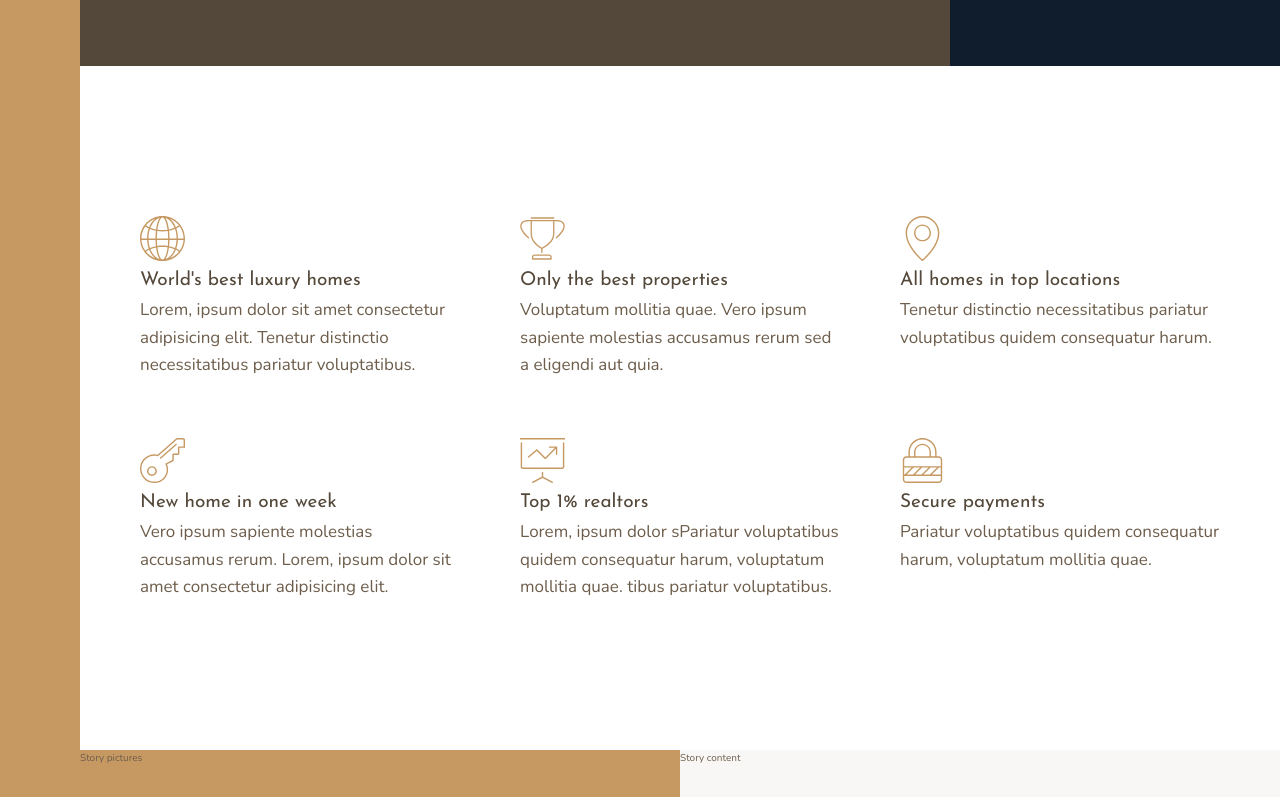
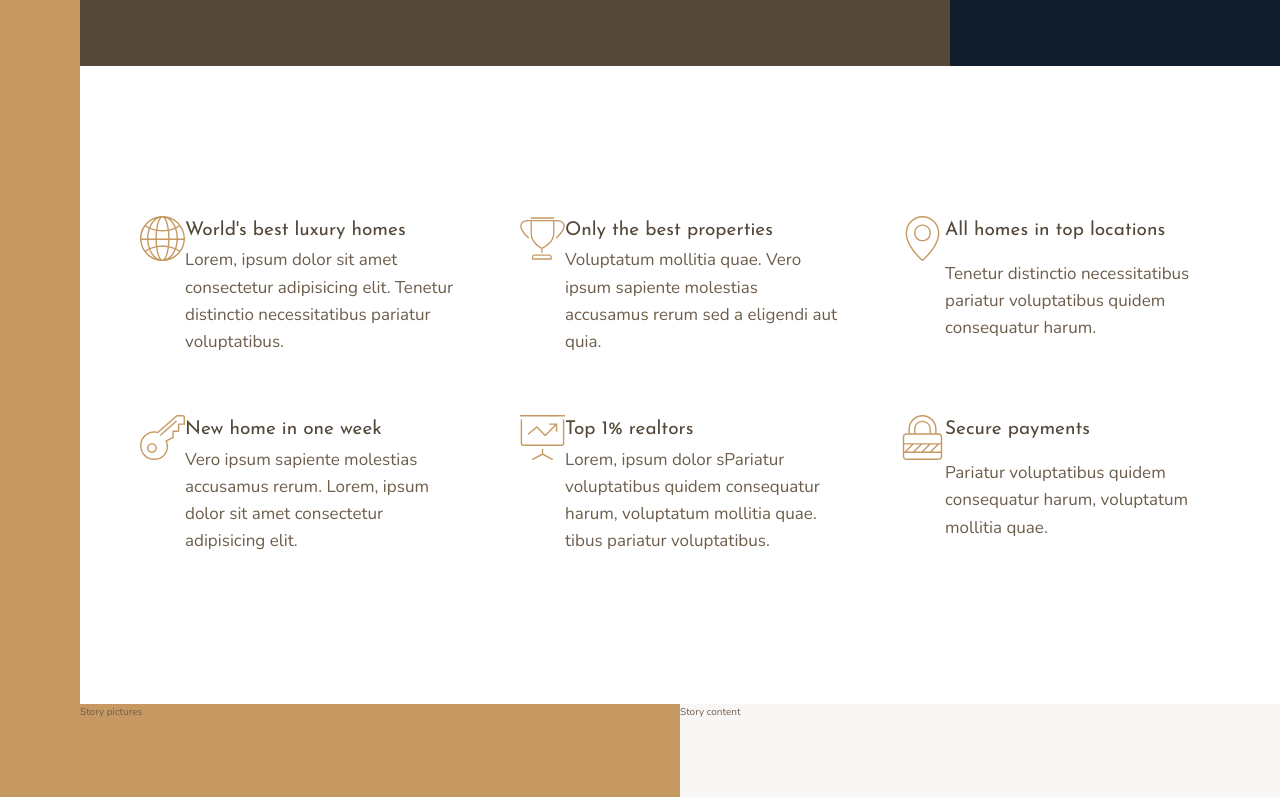
Before and after one commit to team-cake/grid-layouts-practice, a website: page index.html in a window 1280 px wide. Shown: the part 574-1371 px from the top of the page. Drawn offline with nearby package versions, Linux system fonts and the light colour scheme.

Commit message:
Positioned the text to the right side

```diff
--- a/sass/_features.scss
+++ b/sass/_features.scss
@@ -9,10 +9,14 @@
 }
 
 .feature {
+	display: grid;
+	grid-template-columns: min-content 1fr;
+
 	&__icon {
 		fill: $color-primary;
 		width: 4.5rem;
 		height: 4.5rem;
+		grid-row: 1 / span 2;
 	}
 
 	&__text {
```
Also changed, not shown: css/style.css.
